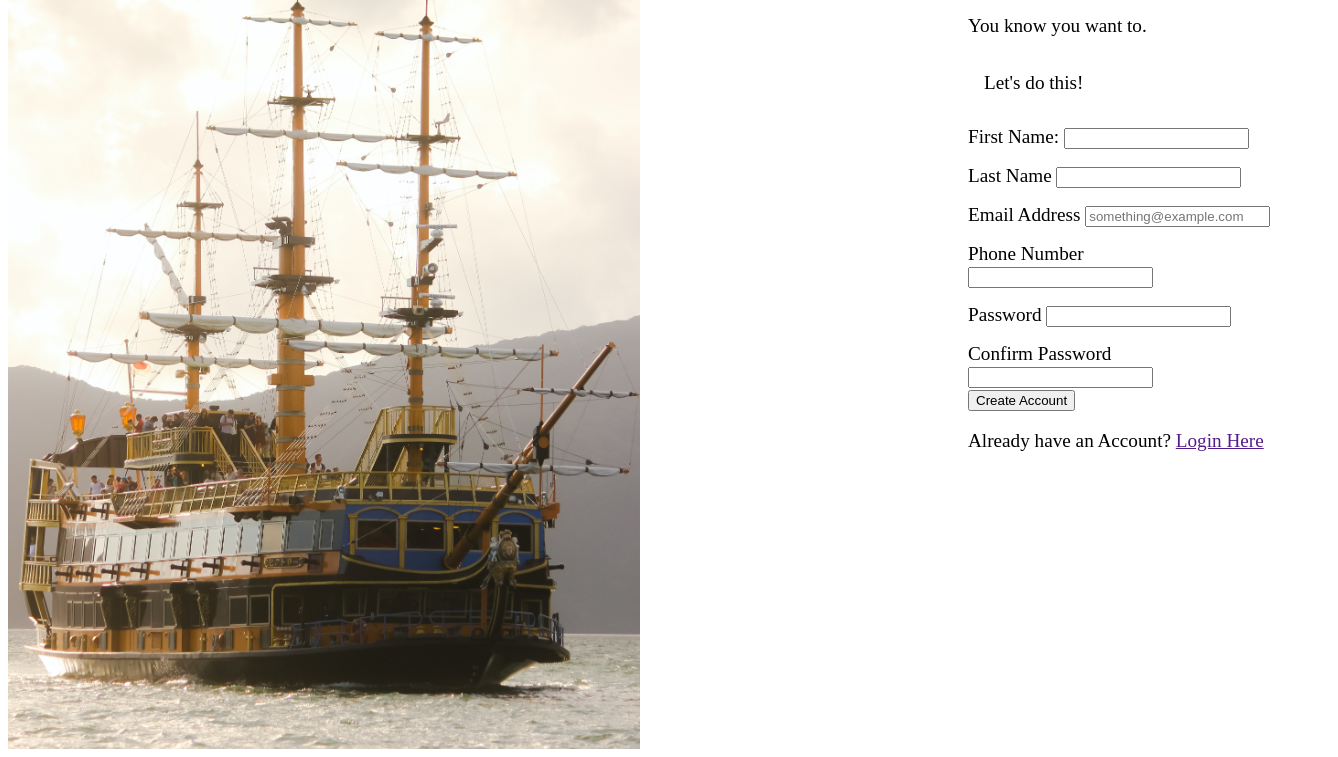
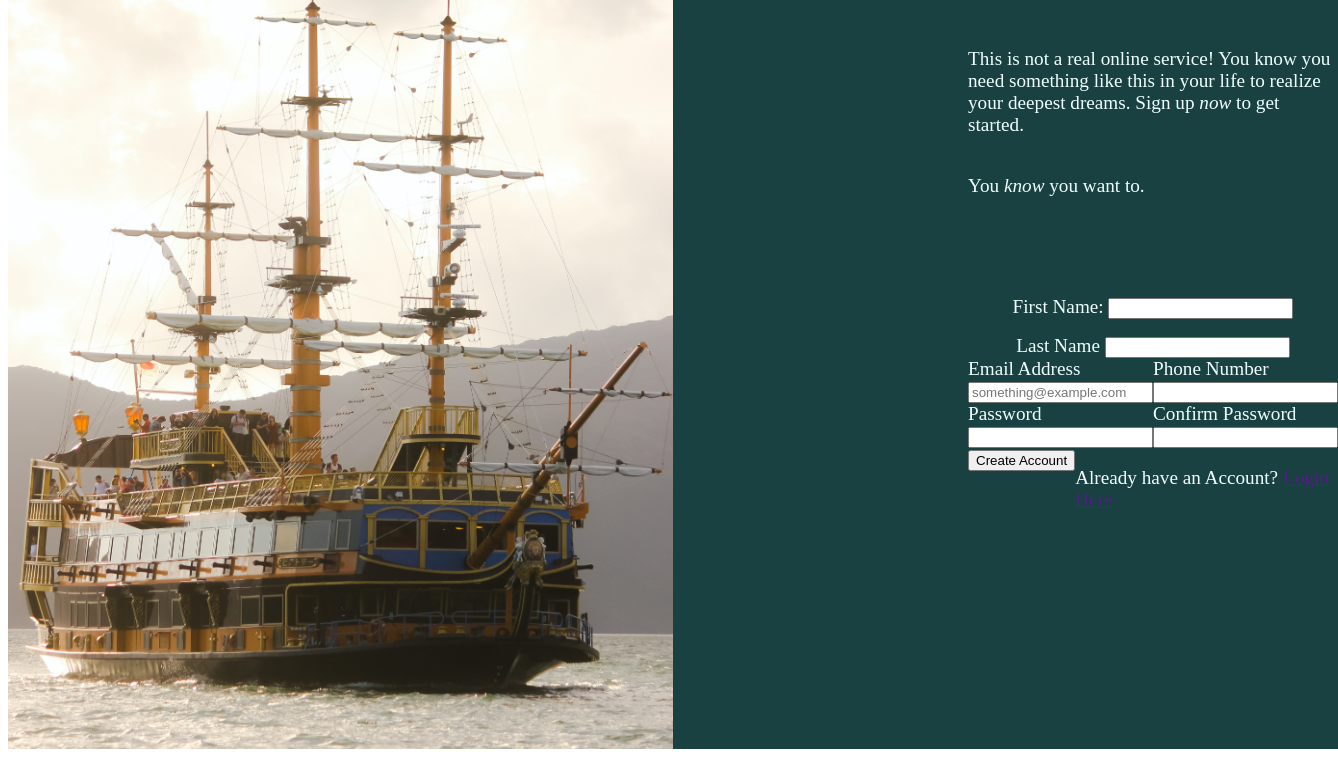
Before and after one commit to onesadpanda19/sign-up-form, a plain HTML site: page index.html in a window 1280 px wide. Shown: the part 139-896 px from the top of the page, 1338 px wide, since content can reach past the window. Drawn offline with Linux system fonts and the light colour scheme.

Commit message:
add styles to center content

```diff
--- a/index.html
+++ b/index.html
@@ -13,10 +13,9 @@
         <div class="logo">Odin</div>
         </div>
     <div class="container2">
-            <p>This is not a real online service! You know you need something like this in your life to realize your deepest dreams. Sign up <em>now</em> to get started</p>
-            <p>You know you want to. </p>
+            <p>This is not a real online service! You know you need something like this in your life to realize your deepest dreams. Sign up <em>now</em> to get started.</p>
+            <p>You <em>know</em> you want to. </p>
             <div class="container3">
-                <div class="ldt">Let's do this!</div>
                 <form action="" method="post">
                     <label for="Fist_Name">First Name:</label>
                     <input type="text" name="First Name" id="First_Name">
@@ -25,6 +24,8 @@
                     <label for="Last_Name">Last Name</label>
                     <input type="text" name="Last Name" id="Last_Name">
                 </form>
+            </div>
+            <div class="contact">
                 <form action="" method="post">
                     <label for="user_email">Email Address</label>
                     <input type="email" name="email" id="User_Email" placeholder="something@example.com">
@@ -33,6 +34,8 @@
                     <label for="number">Phone Number</label>
                     <input type="number" name="Phone Number" id="Phone_Number">
                 </form>
+            </div>
+                <div class="pass">
                 <form action="" method="post">
                     <label for="user_password">Password</label>
                     <input type="password" name="password" id="User_Password">
--- a/styles.css
+++ b/styles.css
@@ -2,6 +2,7 @@ body {
     display:flex;
     height: fit-content;
     font-size: larger;
+    color: azure;
 }
 
 .container1 {
@@ -13,6 +14,7 @@ body {
     background-attachment: fixed;
     background-repeat: no-repeat;
     background-size:50% 100%;
+    background-color: rgb(26, 65, 65);
 }
 
 .logo {
@@ -26,18 +28,36 @@ body {
 .container2 {
 display:flex;
 flex-direction: column;
+margin-top: 10rem;
 }
 
 .ldt {
     display:flex;
     margin: 1rem;
     gap: 5rem;
-
-
 }
 
 .container3 {
     display:flex;
     flex-wrap: wrap;
     row-gap: 1rem;
+    margin-top: 5rem;
+    justify-content: center;
 }
+
+.container4 {
+    display: flex;
+    justify-content: center;
+}
+
+.contact {
+    display: flex;
+    justify-content: center;
+}
+
+.pass {
+    display: flex;
+    justify-content: center;
+}
+
+/*more flexbox boxes
```
